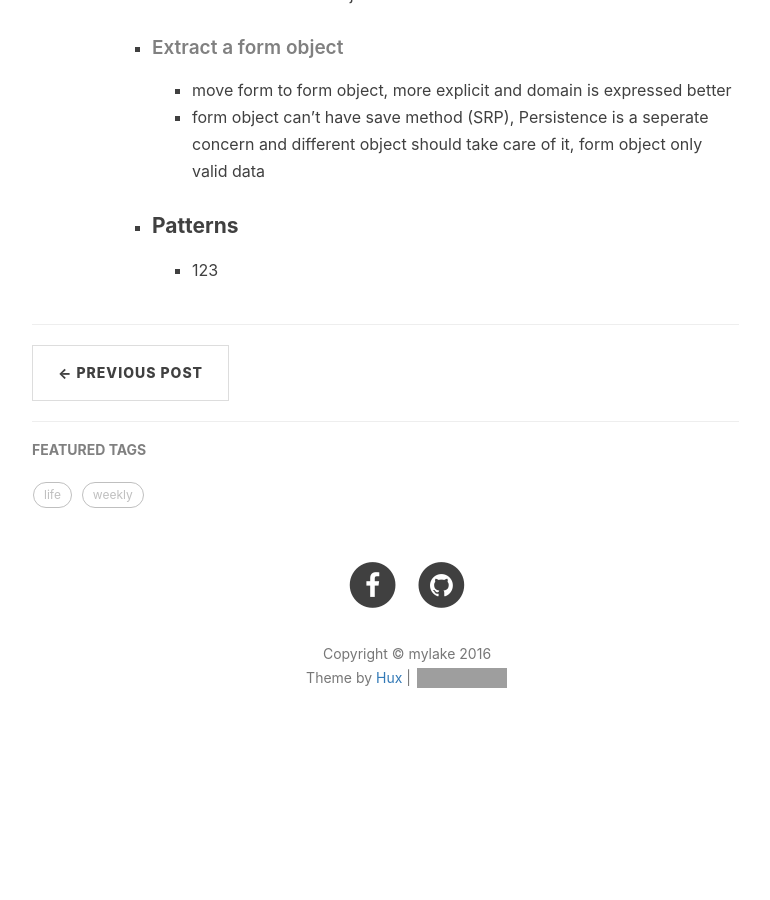
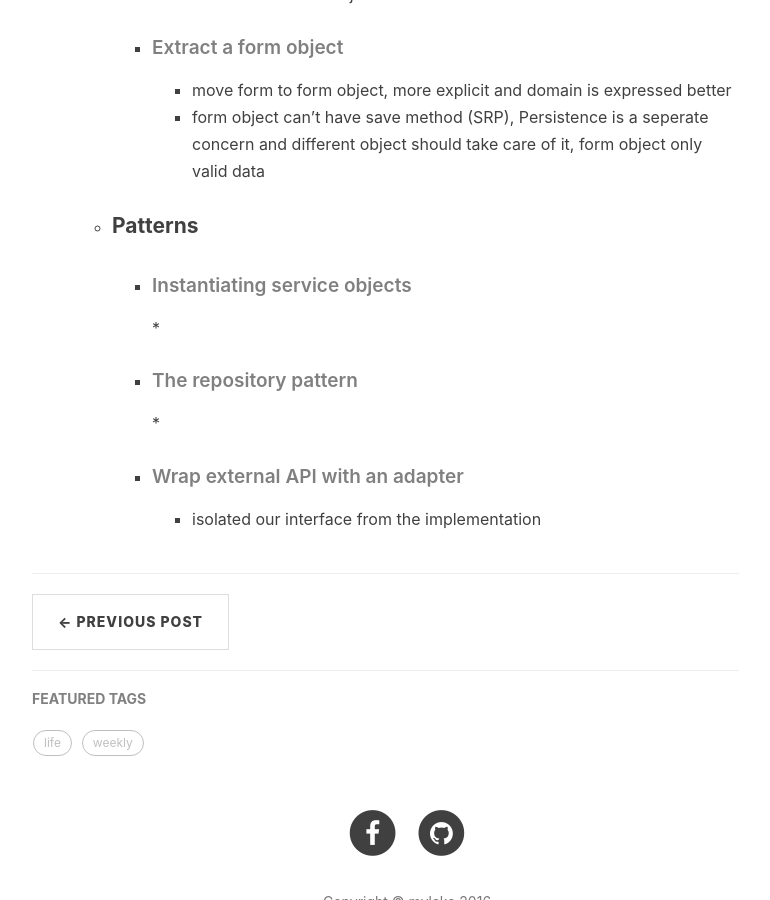
Before and after one commit to mylake/mylake.github.com, a Jekyll site: the page built from _posts/2016-08-13-1-fearlessRefactor.markdown, in a window 1280 px wide and 900 px high, scrolled down 1907 px. Shown: the whole window, without its empty margins (233-1003 px from the left). Built offline with Jekyll 4.4.1, drawn with Linux system fonts in a browser that asks for light colours; nearby versions of some CDN libraries; comment, search, counter and statistics services are not loaded; before the commit the page ends 2689 px from its top, so only the background shows below that; grey boxes are pictures that could not be loaded.

Commit message:
Wrap external Api with an adapter

```diff
--- a/_posts/2016-08-13-1-fearlessRefactor.markdown
+++ b/_posts/2016-08-13-1-fearlessRefactor.markdown
@@ -22,7 +22,7 @@ tags:
 
   * #### Refactoring recipes
 
-   * ##### Inline controller filters
+     * ##### Inline controller filters
        * extract filter to service
 
      * ##### Explicitly render views with locals
@@ -53,5 +53,13 @@ tags:
        * move form to form object, more explicit and domain is expressed better
        * form object can't have save method (SRP), Persistence is a seperate concern and different object should take care of it, form object only valid data
 
-     * #### Patterns
-       * 123
+  * #### Patterns
+
+     * ##### Instantiating service objects
+       *
+
+     * ##### The repository pattern
+       *
+
+     * ##### Wrap external API with an adapter
+       * isolated our interface from the implementation
```
Also changed, not shown: 1 other file.
